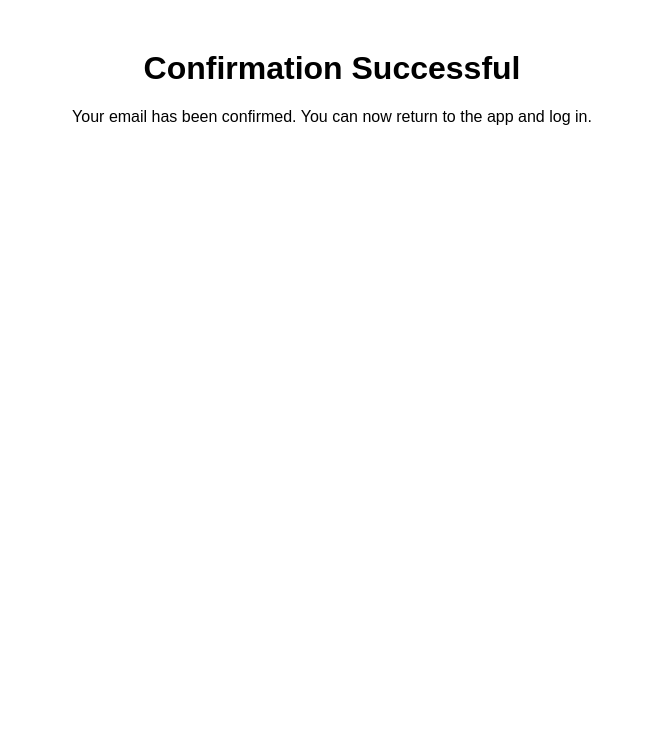
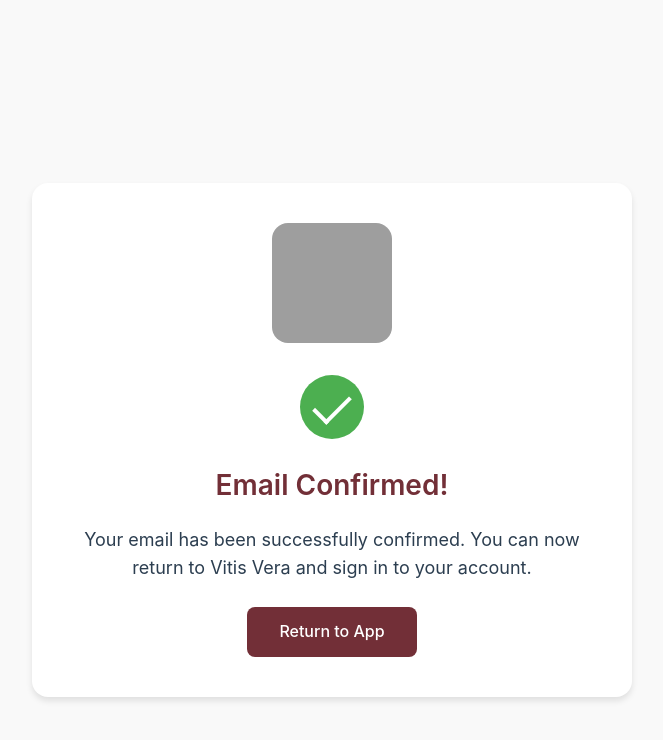
Before and after one commit to jdawud/VitisVeraAuth, a plain HTML site: page index.html in a window 1280 px wide. Shown: the whole page, without its empty margins (308-971 px from the left). Drawn offline with Linux system fonts and the light colour scheme; grey boxes are pictures that could not be loaded.

Commit message:
Update index.html

```diff
--- a/index.html
+++ b/index.html
@@ -3,18 +3,120 @@
 <head>
     <meta charset="UTF-8" />
     <meta name="viewport" content="width=device-width, initial-scale=1.0"/>
-    <title>Email Confirmed</title>
+    <title>Vitis Vera - Email Confirmed</title>
     <style>
-      body {
-        font-family: sans-serif;
-        max-width: 600px;
-        margin: 50px auto;
-        text-align: center;
-      }
+        :root {
+            --primary-color: #722F37; /* Wine red color */
+            --text-color: #2C3E50;
+            --background-color: #F9F9F9;
+        }
+
+        body {
+            font-family: -apple-system, BlinkMacSystemFont, 'Segoe UI', Roboto, Oxygen, Ubuntu, Cantarell, sans-serif;
+            max-width: 600px;
+            margin: 0 auto;
+            padding: 40px 20px;
+            text-align: center;
+            background-color: var(--background-color);
+            color: var(--text-color);
+            line-height: 1.6;
+            min-height: 100vh;
+            display: flex;
+            flex-direction: column;
+            justify-content: center;
+        }
+
+        .container {
+            background-color: white;
+            padding: 40px;
+            border-radius: 16px;
+            box-shadow: 0 4px 6px rgba(0, 0, 0, 0.1);
+        }
+
+        .logo {
+            width: 120px;
+            height: 120px;
+            margin-bottom: 24px;
+            border-radius: 16px;
+        }
+
+        h1 {
+            color: var(--primary-color);
+            font-size: 28px;
+            margin-bottom: 16px;
+            font-weight: 600;
+        }
+
+        .checkmark {
+            width: 64px;
+            height: 64px;
+            background-color: #4CAF50;
+            border-radius: 50%;
+            display: flex;
+            align-items: center;
+            justify-content: center;
+            margin: 0 auto 24px;
+        }
+
+        .checkmark::before {
+            content: '';
+            width: 32px;
+            height: 16px;
+            border: 4px solid white;
+            border-top: none;
+            border-right: none;
+            transform: rotate(-45deg);
+            margin-top: -4px;
+        }
+
+        p {
+            color: var(--text-color);
+            font-size: 18px;
+            margin-bottom: 24px;
+        }
+
+        .return-button {
+            display: inline-block;
+            background-color: var(--primary-color);
+            color: white;
+            padding: 12px 32px;
+            border-radius: 8px;
+            text-decoration: none;
+            font-weight: 500;
+            transition: background-color 0.2s;
+        }
+
+        .return-button:hover {
+            background-color: #5E2830;
+        }
+
+        @media (max-width: 480px) {
+            .container {
+                padding: 24px;
+            }
+
+            .logo {
+                width: 100px;
+                height: 100px;
+            }
+
+            h1 {
+                font-size: 24px;
+            }
+
+            p {
+                font-size: 16px;
+            }
+        }
     </style>
 </head>
 <body>
-    <h1>Confirmation Successful</h1>
-    <p>Your email has been confirmed. You can now return to the app and log in.</p>
+    <div class="container">
+        <img src="https://raw.githubusercontent.com/spshlwrx/VitisVera/main/VitisVera/Assets.xcassets/LinenLogo.imageset/LinenLogo.png" alt="Vitis Vera Logo" class="logo">
+        <div class="checkmark"></div>
+        <h1>Email Confirmed!</h1>
+        <p>Your email has been successfully confirmed. You can now return to Vitis Vera and sign in to your account.</p>
+        <a href="vitisvera://" class="return-button">Return to App</a>
+    </div>
 </body>
 </html>
```
